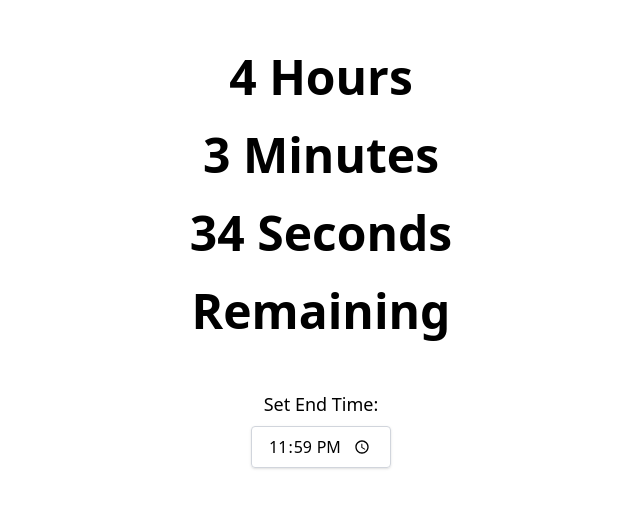
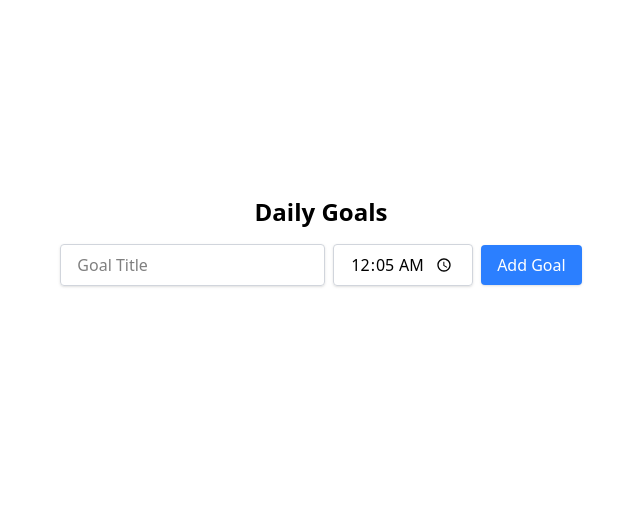
Before and after one commit to rahulnshah/time-keeper, a React (Vite) app: page / in a window 1280 px wide. Shown: the part 147-654 px from the top of the page, without its empty margins (319-959 px from the left). Built offline with nearby package versions, Linux system fonts and the light colour scheme.

Commit message:
working version

```diff
--- a/package.json
+++ b/package.json
@@ -27,6 +27,8 @@
     "@electron-forge/plugin-fuses": "^7.8.0",
     "@electron-forge/plugin-vite": "^7.8.0",
     "@electron/fuses": "^1.8.0",
+    "@electron/rebuild": "^3.7.2",
+    "@types/better-sqlite3": "^7.6.13",
     "@types/electron-squirrel-startup": "^1.0.2",
     "@types/react": "^19.1.2",
     "@types/react-dom": "^19.1.2",
@@ -41,6 +43,7 @@
   },
   "dependencies": {
     "@tailwindcss/postcss": "^4.1.4",
+    "better-sqlite3": "^11.9.1",
     "electron-squirrel-startup": "^1.0.1",
     "moment": "^2.30.1",
     "postcss": "^8.5.3",
--- a/src/App.tsx
+++ b/src/App.tsx
@@ -1,50 +1,87 @@
 import { useEffect, useState } from 'react';
-import moment from 'moment';
+import { Goal } from './model';
 
 export default function App() {
-  const [endTime, setEndTime] = useState('23:59');
-  const [timeLeftText, setTimeLeftText] = useState({ hours: 0, minutes: 0, seconds: 0 });
+  const [goals, setGoals] = useState<Goal[]>([]);
+  const [title, setTitle] = useState<string>('');
+  const [duration, setDuration] = useState<string>('00:05');
 
-  const calculateTimeLeft = () => {
-    const now = moment();
-    const [endHour, endMinute] = endTime.split(':');
-    const end = moment().set({ hour: +endHour, minute: +endMinute, second: 0 });
-
-    if (end.isBefore(now)) {
-      end.add(1, 'day'); // set it for tomorrow if the time has passed
-    }
-
-    const duration = moment.duration(end.diff(now));
-    const hours = Math.floor(duration.asHours());
-    const minutes = duration.minutes();
-    const seconds = duration.seconds();
-
-    setTimeLeftText({ hours, minutes, seconds });
+  const fetchGoals = async (): Promise<void> => {
+    const goals: Goal[] = await window.api.getGoals();
+    setGoals(goals);
   };
 
-  useEffect(() => {
-    calculateTimeLeft();
-    const interval = setInterval(calculateTimeLeft, 1000);
-    return () => clearInterval(interval);
-  }, [endTime]);
+  const handleAddGoal = (): void => {
+    if (!title || !duration) {
+      alert('Please fill out all fields.');
+      return;
+    }
+    const [hours, minutes] = duration.split(':').map(Number);
+    const totalMinutes = hours * 60 + minutes;
+    if (totalMinutes < 5 || totalMinutes > 1440) {
+      alert('Duration must be between 5 minutes and 24 hours.');
+      return;
+    }
+    window.api.addGoal(title, duration);
+    setTitle('');
+    setDuration('00:05');
+    fetchGoals();
+  };
+
+  const handleMarkAsCompleted = (id: number): void => {
+    window.api.markGoalAsCompleted(id);
+    fetchGoals();
+  };
+
+  useEffect((): (() => void) => {
+    fetchGoals();
+    return (): void => {
+      window.api.deleteCompletedGoals();
+    };
+  }, []);
 
   return (
     <div className="h-screen flex flex-col items-center justify-center bg-white text-black px-4">
-      <div className="text-center text-3xl md:text-5xl font-bold whitespace-pre leading-relaxed">
-        <div>{timeLeftText.hours} Hours</div>
-        <div>{timeLeftText.minutes} Minutes</div>
-        <div>{timeLeftText.seconds} Seconds</div>
-        <div>Remaining</div>
-      </div>
-      <div className="mt-10 flex flex-col items-center">
-        <label className="text-lg mb-2">Set End Time:</label>
+      <h1 className="text-2xl font-bold mb-4">Daily Goals</h1>
+      <div className="mb-6">
+        <input
+          type="text"
+          placeholder="Goal Title"
+          value={title}
+          onChange={(e) => setTitle(e.target.value)}
+          className="text-black px-4 py-2 rounded shadow border border-gray-300 mr-2"
+        />
         <input
           type="time"
-          value={endTime}
-          onChange={(e) => setEndTime(e.target.value)}
+          value={duration}
+          onChange={(e) => setDuration(e.target.value)}
           className="text-black px-4 py-2 rounded shadow border border-gray-300"
         />
+        <button
+          onClick={handleAddGoal}
+          className="ml-2 px-4 py-2 bg-blue-500 text-white rounded shadow"
+        >
+          Add Goal
+        </button>
       </div>
+      <ul className="w-full max-w-md">
+        {goals.map((goal) => (
+          <li
+            key={goal.id}
+            className="flex justify-between items-center bg-gray-100 p-4 mb-2 rounded shadow"
+          >
+            <div>
+              <h2 className="font-bold">{goal.title}</h2>
+              <p>{goal.duration}</p>
+            </div>
+            <input
+              type="checkbox"
+              checked={goal.completed}
+              onChange={() => handleMarkAsCompleted(goal.id)}
+            />
+          </li>
+        ))}
+      </ul>
     </div>
   );
 }
--- /dev/null
+++ b/src/database.ts
@@ -0,0 +1,34 @@
+import Database from 'better-sqlite3';
+import { Goal } from './model';
+
+const db = new Database('goals.db');
+
+// Initialize the goals table
+db.exec(`
+  CREATE TABLE IF NOT EXISTS goals (
+    id INTEGER PRIMARY KEY AUTOINCREMENT,
+    title TEXT NOT NULL,
+    duration TEXT NOT NULL,
+    completed INTEGER DEFAULT 0
+  )
+`);
+
+export const addGoal = (title: string, duration: string): void => {
+  const stmt = db.prepare('INSERT INTO goals (title, duration) VALUES (?, ?)');
+  stmt.run(title, duration);
+};
+
+export const getGoals = (): Goal[] => {
+  const stmt = db.prepare('SELECT * FROM goals');
+  return stmt.all() as Goal[];
+};
+
+export const markGoalAsCompleted = (id: number): void => {
+  const stmt = db.prepare('UPDATE goals SET completed = 1 WHERE id = ?');
+  stmt.run(id);
+};
+
+export const deleteCompletedGoals = (): void => {
+  const stmt = db.prepare('DELETE FROM goals WHERE completed = 1');
+  stmt.run();
+};
--- a/src/main.ts
+++ b/src/main.ts
@@ -1,6 +1,28 @@
-import { app, BrowserWindow } from 'electron';
+import { app, BrowserWindow, ipcMain } from 'electron';
 import path from 'node:path';
 import started from 'electron-squirrel-startup';
+import { addGoal, getGoals, markGoalAsCompleted, deleteCompletedGoals } from './database';
+
+
+// Set up IPC handlers
+ipcMain.handle('get-goals', () => {
+  return getGoals();
+});
+
+ipcMain.handle('add-goal', (event, title, duration) => {
+  addGoal(title, duration);
+  return true;
+});
+
+ipcMain.handle('mark-goal-completed', (event, id) => {
+  markGoalAsCompleted(id);
+  return true;
+});
+
+ipcMain.handle('delete-completed-goals', () => {
+  deleteCompletedGoals();
+  return true;
+});
 
 // Handle creating/removing shortcuts on Windows when installing/uninstalling.
 if (started) {
--- /dev/null
+++ b/src/model.ts
@@ -0,0 +1,6 @@
+export interface Goal {
+  id: number;
+  title: string;
+  duration: string; // Format: HH:MM
+  completed: boolean;
+}
--- a/src/preload.ts
+++ b/src/preload.ts
@@ -1,2 +1,18 @@
+import { contextBridge, ipcRenderer } from 'electron';
+
+contextBridge.exposeInMainWorld('api', {
+    addGoal: (title: string, duration: string) =>
+      ipcRenderer.invoke('add-goal', title, duration),
+
+    getGoals: () =>
+      ipcRenderer.invoke('get-goals'),
+
+    markGoalAsCompleted: (id: number) =>
+      ipcRenderer.invoke('mark-goal-completed', id),
+
+    deleteCompletedGoals: () =>
+      ipcRenderer.invoke('delete-completed-goals'),
+  });
+
 // See the Electron documentation for details on how to use preload scripts:
 // https://www.electronjs.org/docs/latest/tutorial/process-model#preload-scripts
--- /dev/null
+++ b/src/types/window.d.ts
@@ -0,0 +1,13 @@
+import { Goal  } from "src/model";
+export interface GoalAPI {
+    addGoal: (title: string, duration: string) => Promise<boolean>;
+    getGoals: () => Promise<Goal[]>;
+    markGoalAsCompleted: (id: number) => Promise<boolean>;
+    deleteCompletedGoals: () => Promise<boolean>;
+}
+
+declare global {
+  interface Window {
+    api: GoalAPI;
+  }
+}
--- a/vite.main.config.ts
+++ b/vite.main.config.ts
@@ -1,4 +1,19 @@
 import { defineConfig } from 'vite';
-
+import { builtinModules } from 'module';
+import path from 'path';
 // https://vitejs.dev/config
-export default defineConfig({});
+export default defineConfig(
+    {build: {
+    // Your existing build config
+    rollupOptions: {
+      external: [
+        'electron',
+        'electron-devtools-installer',
+        'better-sqlite3',  // Add this line
+        ...builtinModules.flatMap(p => [p, `node:${p}`]),
+      ],
+    },
+  },
+  resolve: {
+    // Your existing resolve config
+  }});
```
Also changed, not shown: 2 other files (tests, documents, lock files or other folders).
